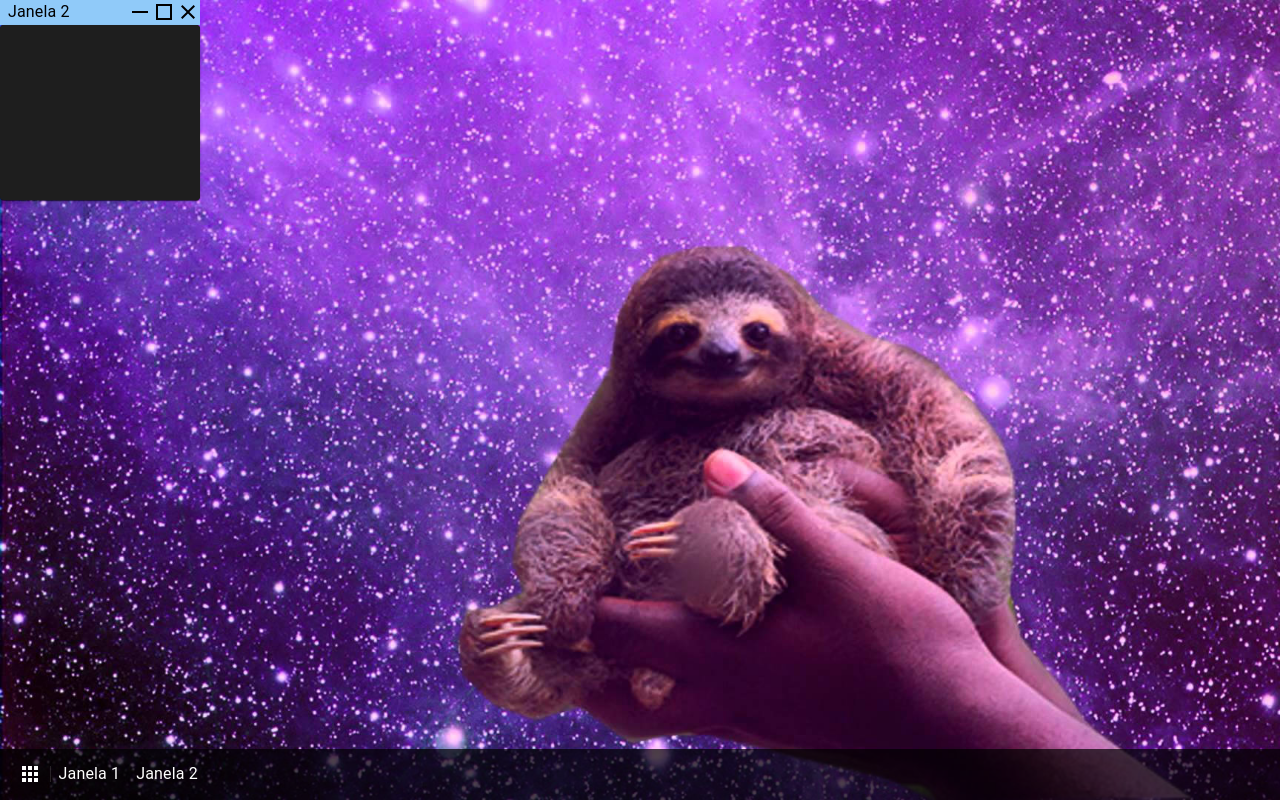
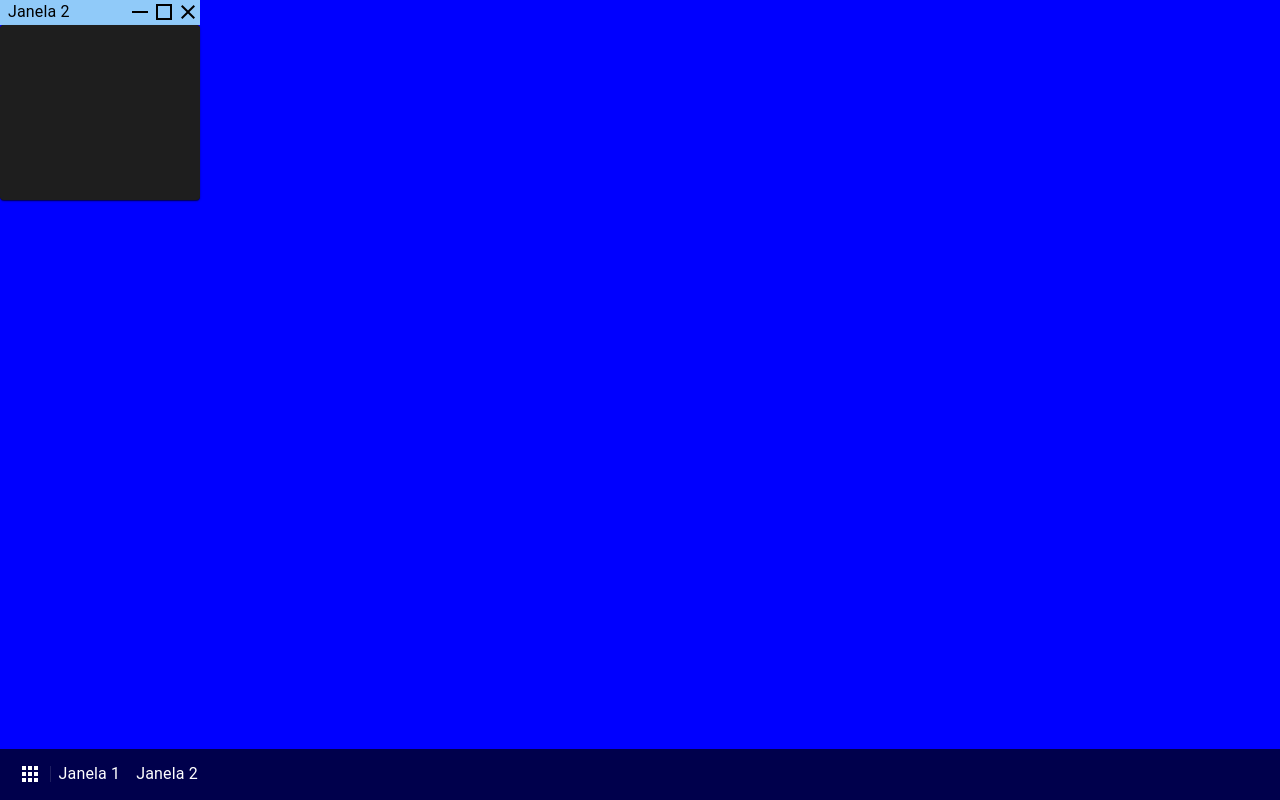
Before and after one commit to RO03M/portfolio, a React (Create React App) app: page / in a window 1280 px wide. Built offline with nearby package versions, Linux system fonts and the light colour scheme.

Commit message:
chore: desktop component

```diff
--- /dev/null
+++ b/src/components/Desktop/Desktop.tsx
@@ -0,0 +1,22 @@
+import { Box } from "@mui/material";
+import { useDesktopStore } from "../../stores/desktop";
+import Item from "./Item";
+
+const Desktop = () => {
+
+    const items = useDesktopStore((store) => store.items);
+
+    return (
+        <Box
+            sx={{
+                width: "100%",
+                height: "100%",
+                backgroundColor: "blue"
+            }}
+        >
+
+        </Box>
+    );
+}
+
+export default Desktop;
--- /dev/null
+++ b/src/components/Desktop/Item.tsx
@@ -0,0 +1,17 @@
+import { Box } from "@mui/material";
+
+const Item = () => {
+    return (
+        <Box
+            sx={{
+                width: 50,
+                height: 50,
+                backgroundColor: "red",
+                borderRadius: "5px"
+            }}
+        >
+        </Box>
+    );
+}
+
+export default Item;
--- /dev/null
+++ b/src/components/Desktop/index.tsx
@@ -0,0 +1 @@
+export { default } from "./Desktop";
--- a/src/components/OS/index.tsx
+++ b/src/components/OS/index.tsx
@@ -6,6 +6,7 @@ import { useAppsStore } from "../../stores/apps";
 
 import mainBackground from "../../assets/images/mainBackground.jpeg";
 import styles from "./index.module.css";
+import Desktop from "../Desktop";
 
 const OS = () => {
 
@@ -23,6 +24,7 @@ const OS = () => {
                 backgroundSize: "cover"
             }}
         >
+            <Desktop/>
             {apps?.map((app) => !app.hidden && (
                 <Window
                     key={app.id}
--- a/src/components/Window/Topbar/index.tsx
+++ b/src/components/Window/Topbar/index.tsx
@@ -48,7 +48,8 @@ export const Topbar = (props: TopbarProp) => {
             <Box
                 sx={{
                     flex: 1,
-                    marginLeft: 1
+                    marginLeft: 1,
+                    userSelect: "none"
                 }}
             >
                 <Typography>
--- a/src/stores/apps.ts
+++ b/src/stores/apps.ts
@@ -1,6 +1,6 @@
 import create from "zustand";
 
-enum AppTypes {
+export enum AppTypes {
     Folder,
     TextEditor
 }
--- /dev/null
+++ b/src/stores/desktop.ts
@@ -0,0 +1,27 @@
+import create from "zustand";
+import { AppTypes } from "./apps";
+
+interface DesktopItem {
+    id: number;
+    title: string;
+    itemType: AppTypes;
+}
+
+interface DesktopState {
+    items: DesktopItem[];
+}
+
+export const useDesktopStore = create<DesktopState>((set) => ({
+    items: [
+        {
+            id: 0,
+            title: "folder1",
+            itemType: AppTypes.Folder
+        },
+        {
+            id: 1,
+            title: "folder2",
+            itemType: AppTypes.Folder
+        },
+    ]
+}));
```
